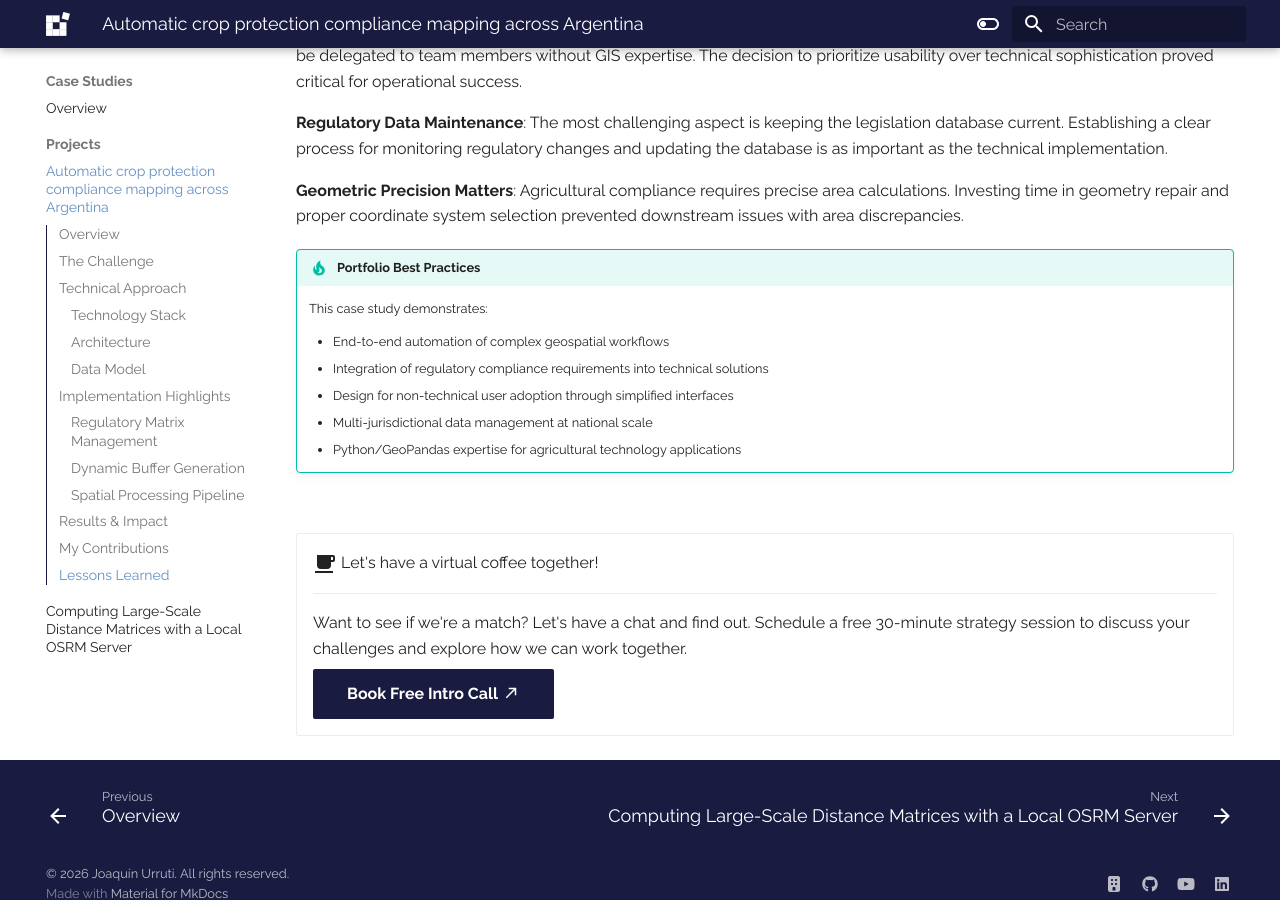
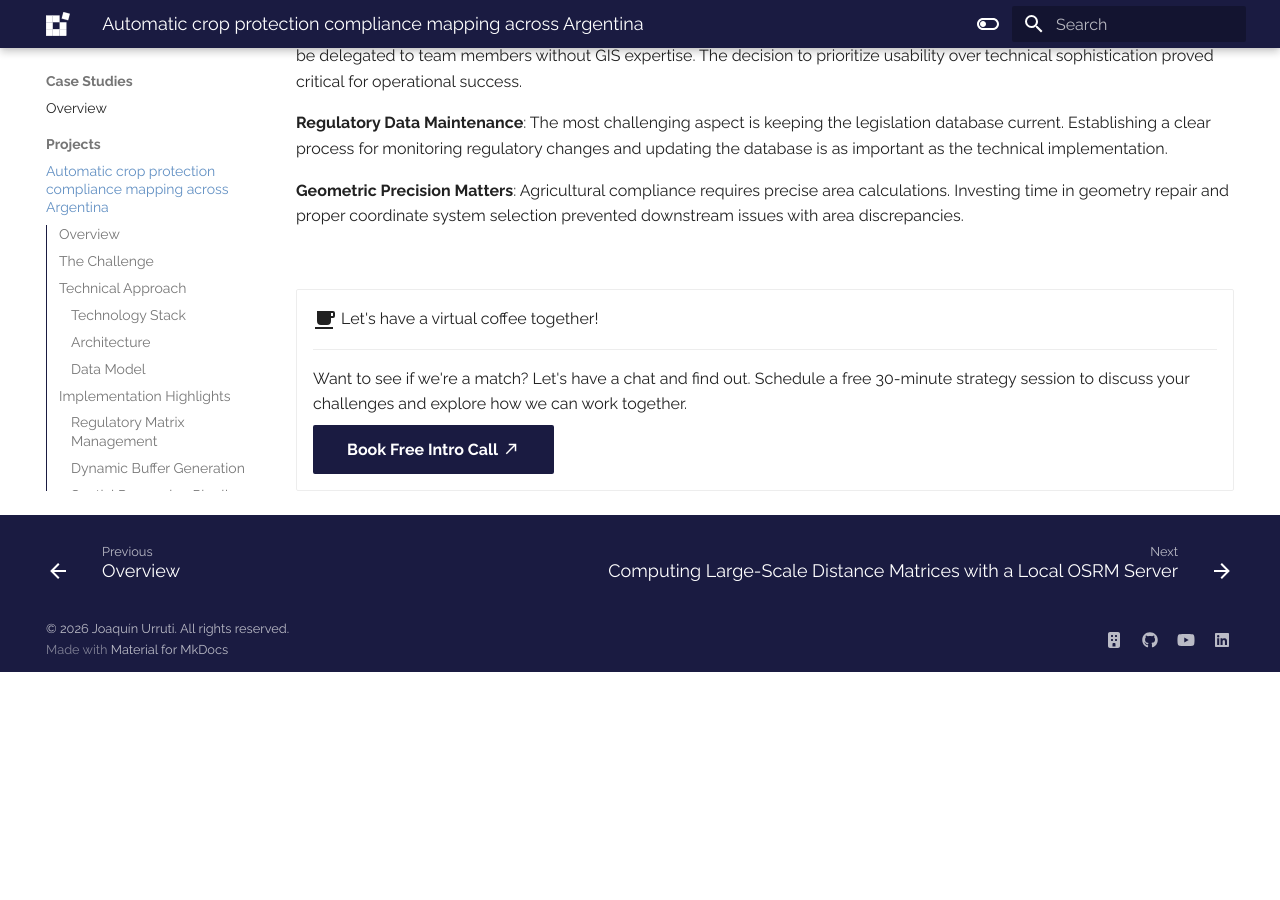
Before and after one commit to Joaquin-Urruti/joaquinurruti-website, an MkDocs documentation site: the page built from docs/portfolio/projects/project-1.md, in a window 1280 px wide and 900 px high, scrolled down 4093 px. Built offline with MkDocs 1.6.1 and Material for MkDocs 9.7.7, drawn with Linux system fonts in a browser that asks for light colours; after the commit the page ends 4765 px from its top, so only the background shows below that.

Commit message:
proj 1 small changes

```diff
--- a/docs/portfolio/projects/project-1.md
+++ b/docs/portfolio/projects/project-1.md
@@ -142,18 +142,6 @@ As the sole developer of this solution, my responsibilities included:
 
 **Geometric Precision Matters**: Agricultural compliance requires precise area calculations. Investing time in geometry repair and proper coordinate system selection prevented downstream issues with area discrepancies.
 
-!!! tip "Portfolio Best Practices"
-    This case study demonstrates:
-
-    - End-to-end automation of complex geospatial workflows
-    - Integration of regulatory compliance requirements into technical solutions
-    - Design for non-technical user adoption through simplified interfaces
-    - Multi-jurisdictional data management at national scale
-    - Python/GeoPandas expertise for agricultural technology applications
-
-
-
-
 
 <div class="grid cards" style="margin-top: 3rem" markdown>
 
```
